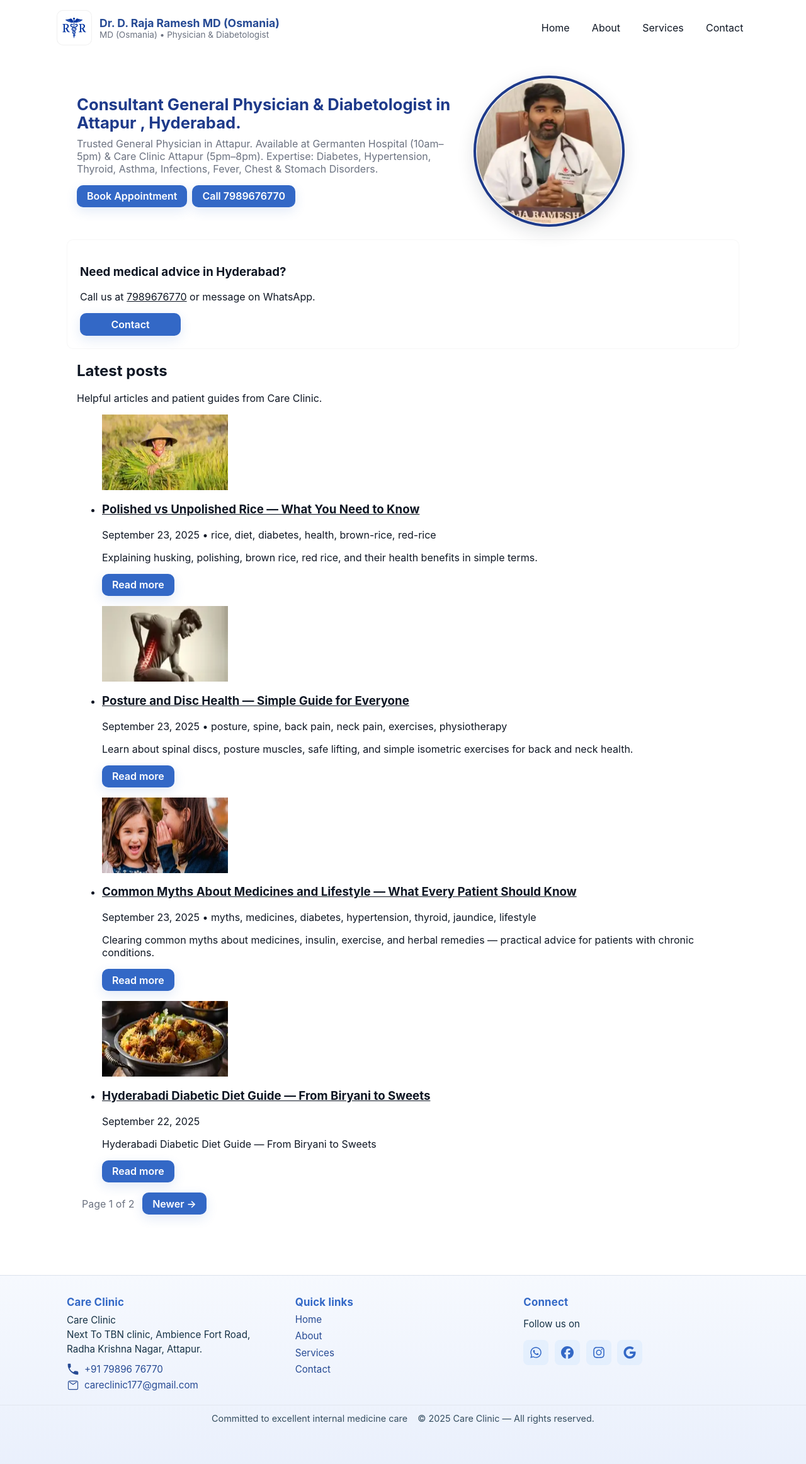
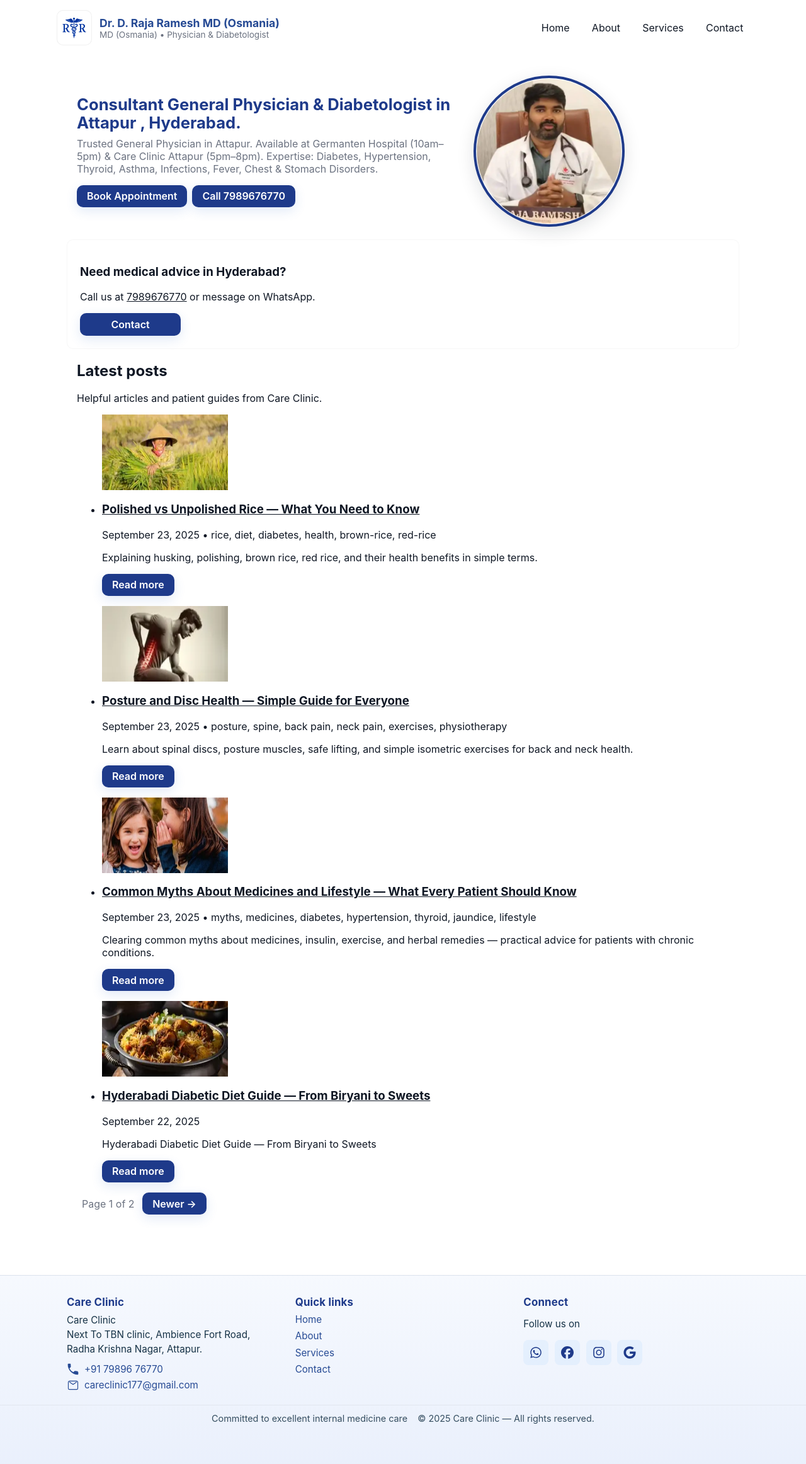
Before and after one commit to drrajarameshd/rr, a Jekyll site: the page built from index.html, in a window 1280 px wide. Shown: the whole page at 63% size. Built offline with Jekyll 4.4.1, drawn with Linux system fonts in a browser that asks for light colours; the list of posts is cut into pages by our own code.

Commit message:
Update style.css

```diff
--- a/assets/css/style.css
+++ b/assets/css/style.css
@@ -6,7 +6,7 @@
 
 /* ========= THEME / VARIABLES ========= */
 :root{
-  --primary: #3368c6;
+  --primary: #1e3a8a;
   --primary-dark: #264a94;
   --primary-600: #4aa3ff;                  /* New main tone */
   --primary-100: rgba(74,163,255,0.08);    /* 8% tint of new base */
```
